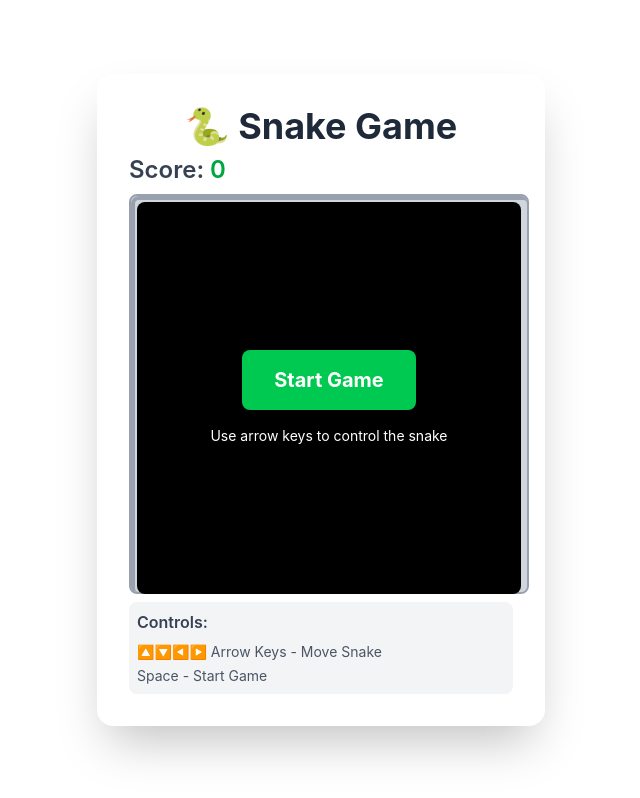
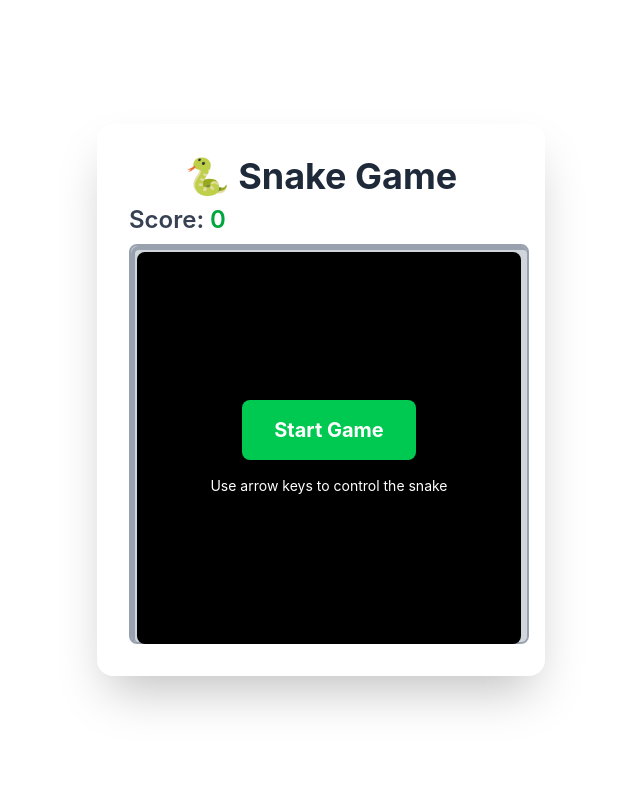
Before and after one commit to rajib-sadhu/snake-game, a React (Vite) app: page / in a window 1280 px wide. Shown: the whole page, without its empty margins (319-959 px from the left). Built offline with nearby package versions, Linux system fonts and the light colour scheme.

Commit message:
button change

```diff
--- a/src/components/MobileControls.tsx
+++ b/src/components/MobileControls.tsx
@@ -11,7 +11,7 @@ const MobileControls: React.FC<MobileControlsProps> = ({ onDirectionChange }) =>
         <div></div>
         <button
           onClick={() => onDirectionChange('UP')}
-          className="w-16 h-16 bg-gray-200 rounded-full flex items-center justify-center text-2xl font-bold hover:bg-gray-300 active:bg-gray-400 transition-colors"
+          className="w-24 h-24 bg-gray-200 rounded-full flex items-center justify-center text-2xl font-bold hover:bg-gray-300 active:bg-gray-400 transition-colors"
         >
           ↑
         </button>
@@ -19,14 +19,14 @@ const MobileControls: React.FC<MobileControlsProps> = ({ onDirectionChange }) =>
 
         <button
           onClick={() => onDirectionChange('LEFT')}
-          className="w-16 h-16 bg-gray-200 rounded-full flex items-center justify-center text-2xl font-bold hover:bg-gray-300 active:bg-gray-400 transition-colors"
+          className="w-24 h-24 bg-gray-200 rounded-full flex items-center justify-center text-2xl font-bold hover:bg-gray-300 active:bg-gray-400 transition-colors"
         >
           ←
         </button>
-        <div className="w-16 h-16"></div>
+        <div className="w-24 h-24"></div>
         <button
           onClick={() => onDirectionChange('RIGHT')}
-          className="w-16 h-16 bg-gray-200 rounded-full flex items-center justify-center text-2xl font-bold hover:bg-gray-300 active:bg-gray-400 transition-colors"
+          className="w-24 h-24 bg-gray-200 rounded-full flex items-center justify-center text-2xl font-bold hover:bg-gray-300 active:bg-gray-400 transition-colors"
         >
           →
         </button>
@@ -34,7 +34,7 @@ const MobileControls: React.FC<MobileControlsProps> = ({ onDirectionChange }) =>
         <div></div>
         <button
           onClick={() => onDirectionChange('DOWN')}
-          className="w-16 h-16 bg-gray-200 rounded-full flex items-center justify-center text-2xl font-bold hover:bg-gray-300 active:bg-gray-400 transition-colors"
+          className="w-24 h-24 bg-gray-200 rounded-full flex items-center justify-center text-2xl font-bold hover:bg-gray-300 active:bg-gray-400 transition-colors"
         >
           ↓
         </button>
--- a/src/components/SnackGame.tsx
+++ b/src/components/SnackGame.tsx
@@ -353,7 +353,7 @@ const SnakeGame: React.FC = () => {
         )}
         </div>
 
-        {showMobileControls && gameStarted && !gameState.gameOver && (
+        {!showMobileControls && gameStarted && !gameState.gameOver && (
           <MobileControls
             onDirectionChange={(direction) => {
               if (gameStarted && !gameState.gameOver && !gameState.isPaused) {
@@ -363,7 +363,7 @@ const SnakeGame: React.FC = () => {
           />
         )}
 
-        <div className="mt-2 p-2 bg-gray-100 rounded-lg">
+        <div className="mt-2 p-2 bg-gray-100 rounded-lg hidden">
           <h3 className="font-semibold text-gray-700 mb-2 text-center md:text-left">
             Controls:
           </h3>
--- a/src/types/game.ts
+++ b/src/types/game.ts
@@ -14,4 +14,4 @@ export interface Position {
 
   export const GRID_SIZE = 20;
   export const CELL_SIZE = 20;
-  export const GAME_SPEED = 200;
+  export const GAME_SPEED = 250;
```
